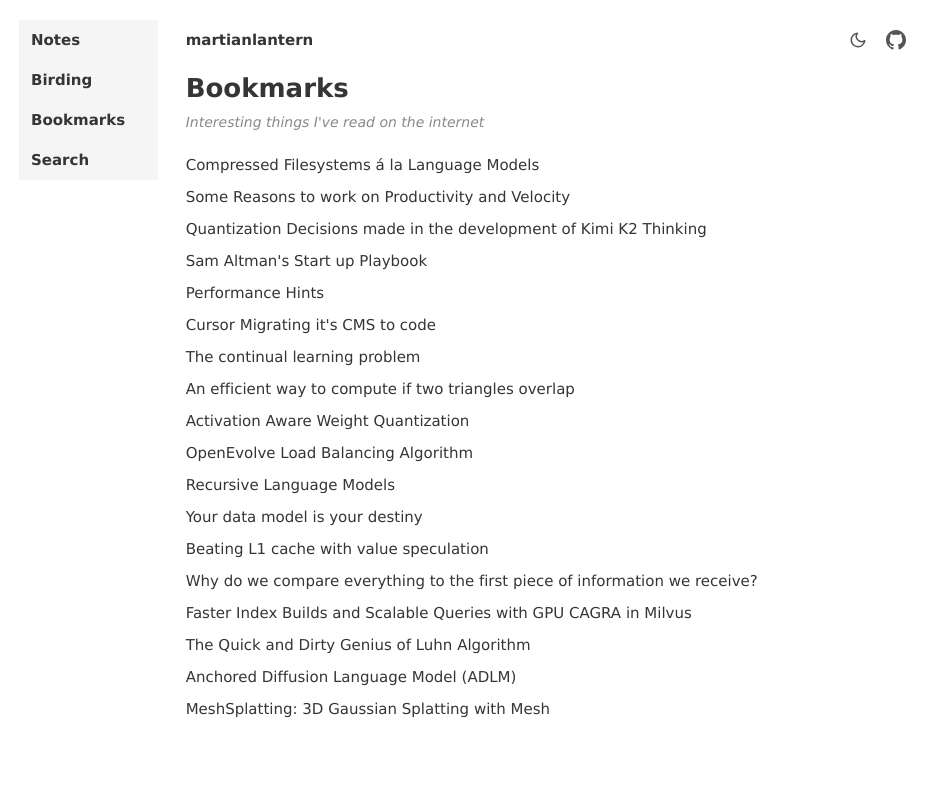
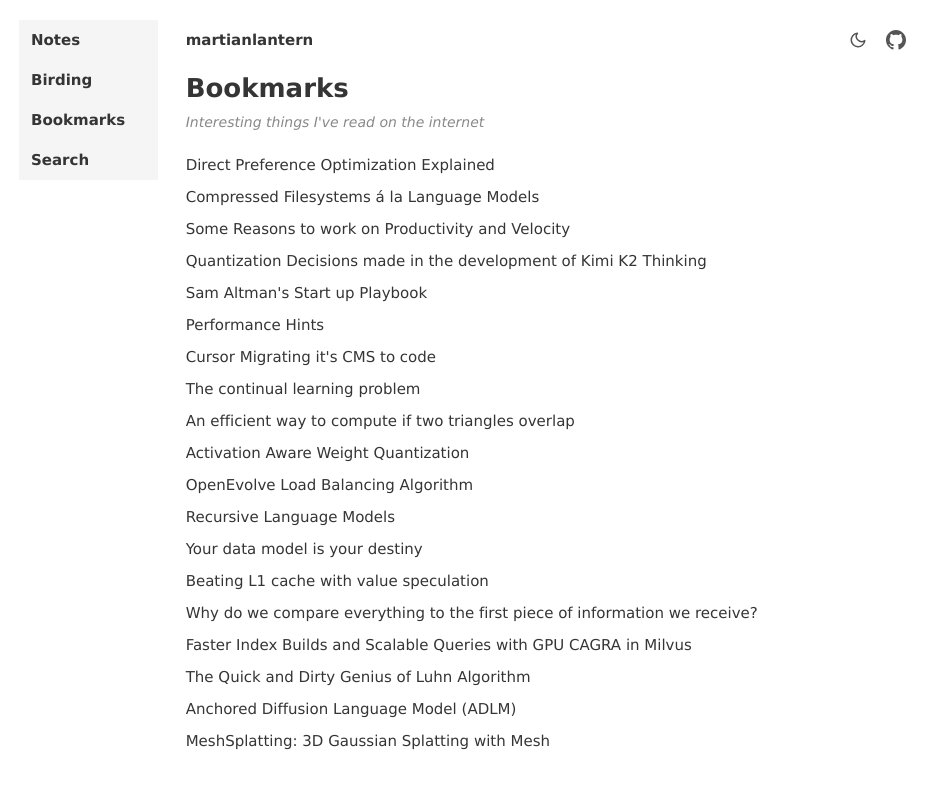
Before and after one commit to martianlantern/martianlantern.github.io, a Jekyll site: the page built from bookmarks.md, in a window 1280 px wide. Shown: the top 789 px of the page, without its empty margins (166-1103 px from the left). Built offline with Jekyll 4.4.1, drawn with Linux system fonts in a browser that asks for light colours.

Commit message:
some more updates

```diff
--- a/bookmarks.md
+++ b/bookmarks.md
@@ -9,6 +9,10 @@ title: Bookmarks
     </div>
     <div class="posts-list-clean">
         <p class="cool-stuff-tagline">Interesting things I've read on the internet</p>
+
+        <a href="https://www.tylerromero.com/posts/2024-04-dpo/" class="post-entry" target="_blank">
+            <span class="post-title">Direct Preference Optimization Explained</span>
+        </a>
 
         <a href="https://grohan.co/2025/11/25/llmfuse/" class="post-entry" target="_blank">
             <span class="post-title">Compressed Filesystems á la Language Models</span>
```
